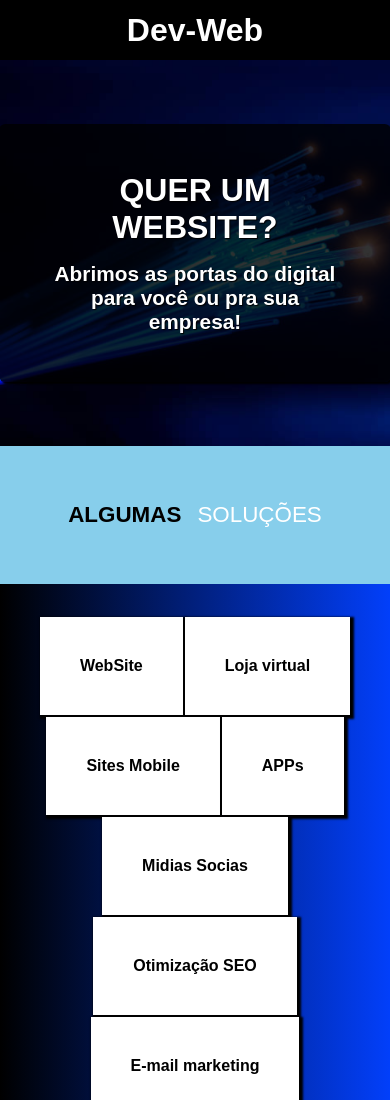
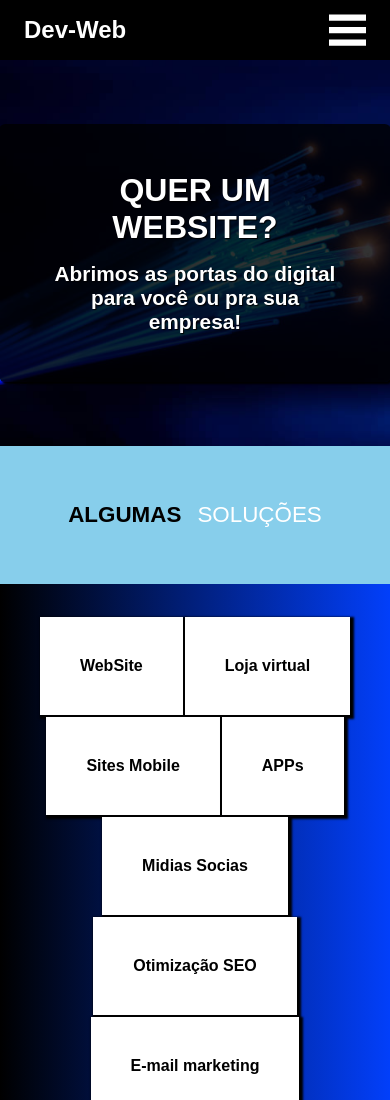
Before and after one commit to alexboliveira/devs, a plain HTML site: page index.html in a window 390 px wide. Shown: the top 1100 px of the page. Drawn offline with Linux system fonts and the light colour scheme.

Commit message:
Alteracao header inclusao menu.svg

```diff
--- a/css/style.css
+++ b/css/style.css
@@ -16,6 +16,10 @@ header{
 
 
 	box-shadow: 1px 1px 1px white;
+}
+header img{
+	display: none;
+	height: 50px;
 }
 
 header h1{
@@ -149,6 +153,17 @@ section:nth-of-type(3) div:nth-of-type(2) img{
 
 	header{
 		background: black;
+		justify-content: space-between;
+		padding-left: 1.5rem;
+		padding-right: 1.5rem;
+		width: calc(100% - 3rem);
+	}
+	header h1{
+		font-size: 1.5rem;
+	}
+
+	header img{
+		display: initial;
 	}
 
 	section:nth-of-type(1){
--- a/index.html
+++ b/index.html
@@ -17,6 +17,7 @@
 			<li>PROJETOS</li>
 			<li>FALE CONOSCO</li>
 		</ul>
+		<img src="img/menu.svg">
 
 
 	</header>
```
Also changed, not shown: img/menu.svg (added).
